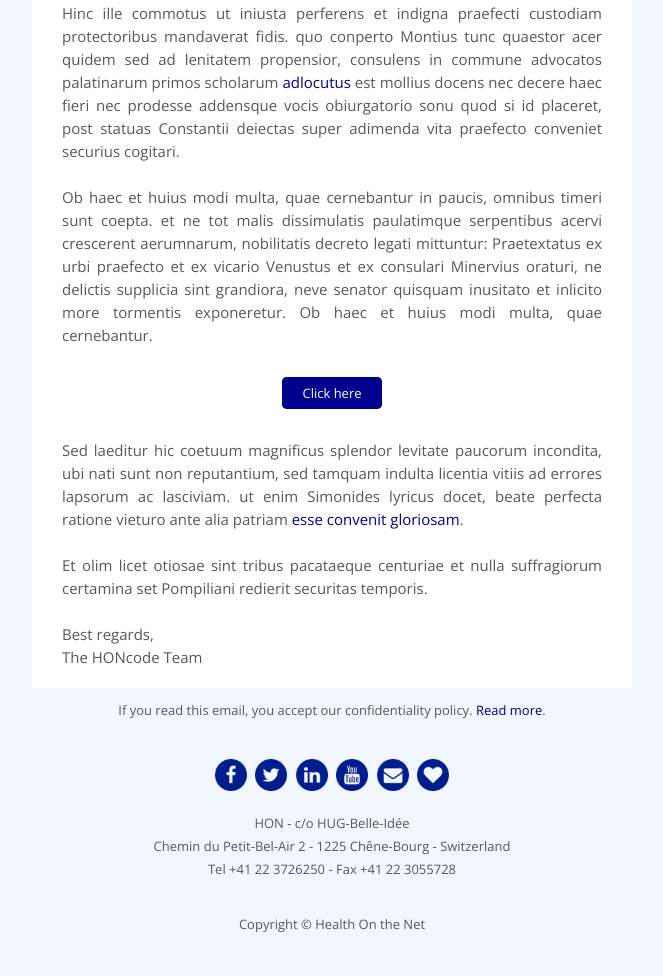
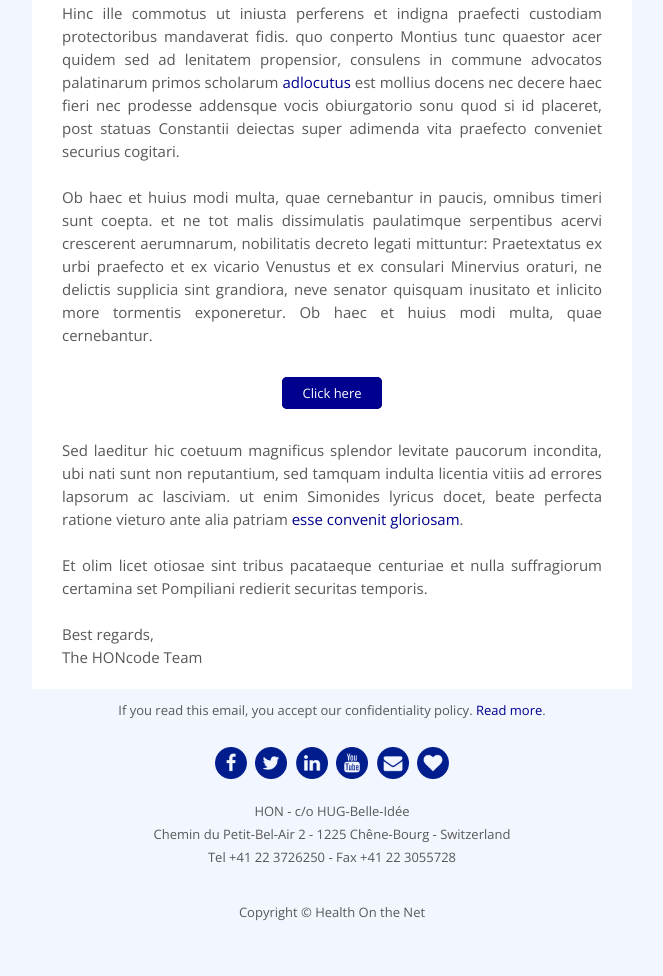
Before and after one commit to healthonnet/hon-responsive-email-template, a website: page src/index.html in a window 1280 px wide. Shown: the part 175-1151 px from the top of the page, without its empty margins (308-971 px from the left). Drawn offline with nearby package versions, Linux system fonts and the light colour scheme.

Commit message:
fix padding before social icons

```diff
--- a/src/index.html
+++ b/src/index.html
@@ -185,10 +185,7 @@
             </td>
           </tr>
           <tr>
-            <td class="td-scale" width="600" height="20">&nbsp;</td>
-          </tr>
-          <tr>
-            <td class="center" align="center" style="margin:0;padding:7px 15px 0 15px;font-size:11px;color:#585858;font-family:'Open Sans',Helvetica,Arial,sans-serif;line-height: 100%;">
+            <td class="center" align="center" style="margin:0;padding:15px 15px 0 15px;font-size:11px;color:#585858;font-family:'Open Sans',Helvetica,Arial,sans-serif;line-height: 100%;">
               <span>
                 <a href="#" style="color:#585858;">
                   <img src="images/facebook.png" alt="facebook" title="Facebook" width="32" height="32" border="0" style="display: inline-block;" />
```
